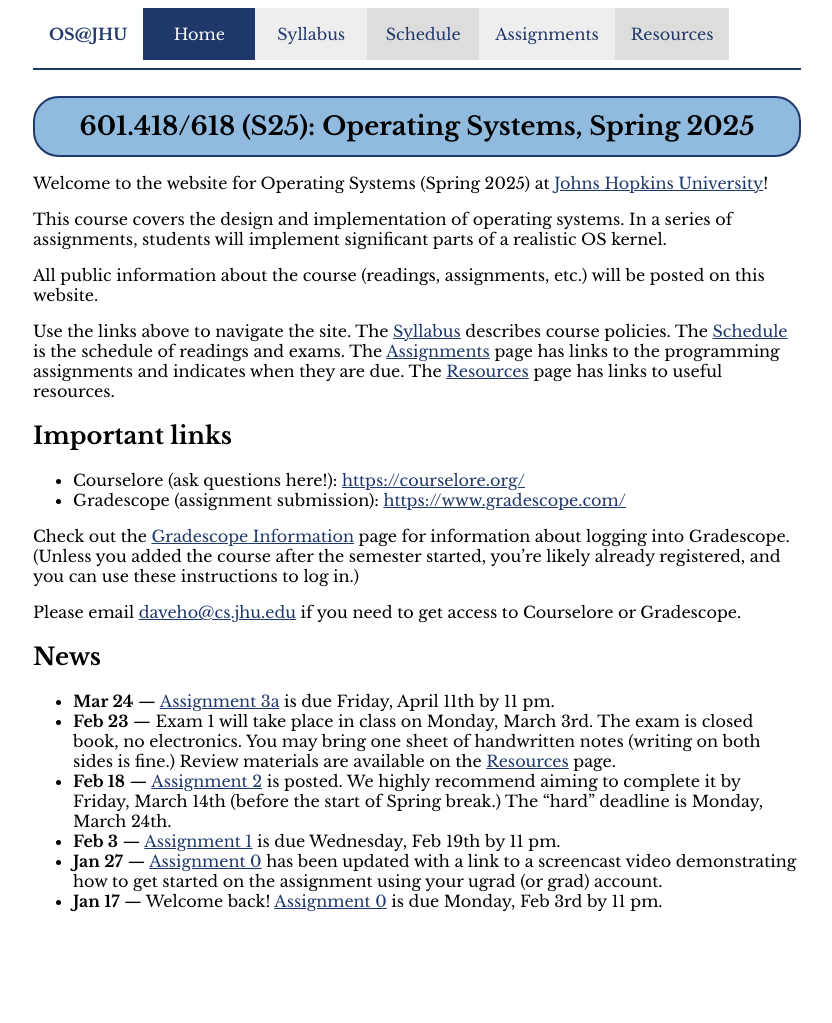
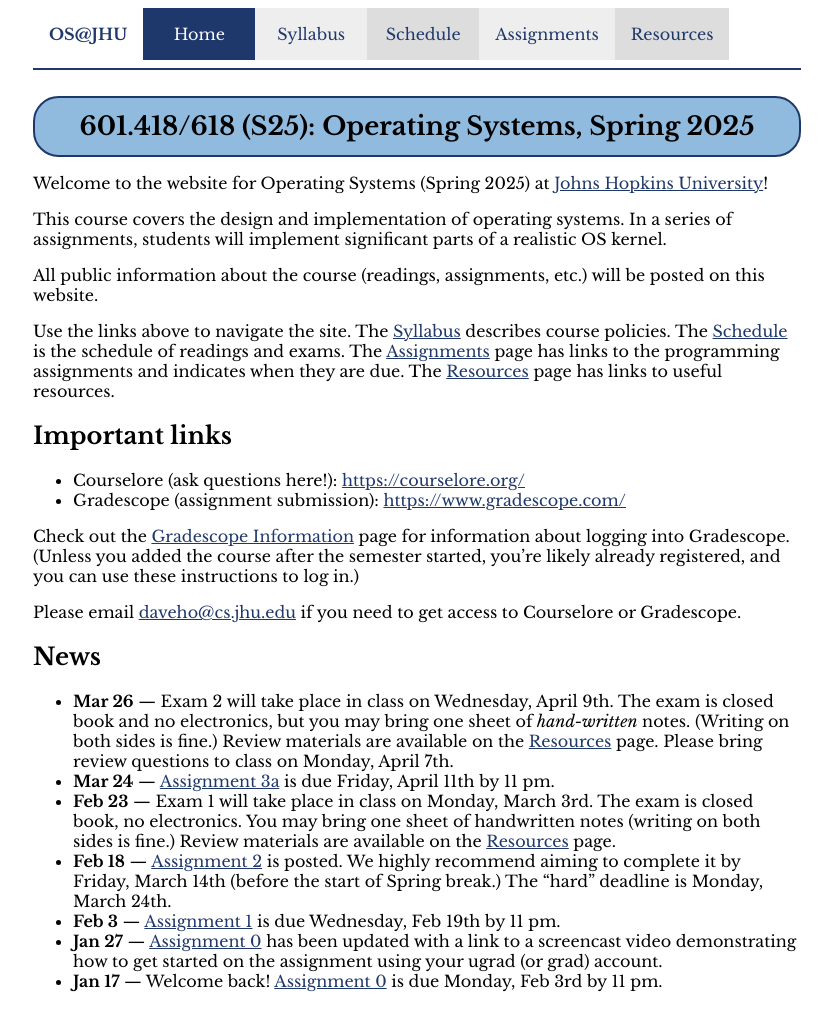
Before and after one commit to jhuopsys/spring2025, a Jekyll site: the page built from index.md, in a window 1280 px wide. Shown: the whole page, without its empty margins (223-1055 px from the left). Built offline with Jekyll 4.4.1, drawn with Linux system fonts in a browser that asks for light colours; before the commit the page ends 943 px from its top, so only the background shows below that.

Commit message:
exam 2 stuff

```diff
--- a/index.md
+++ b/index.md
@@ -35,6 +35,11 @@ Gradescope.
 
 ## News
 
+* **Mar 26** — Exam 2 will take place in class on Wednesday, April 9th.
+  The exam is closed book and no electronics, but you may bring one sheet
+  of *hand-written* notes. (Writing on both sides is fine.)
+  Review materials are available on the [Resources](resources.html) page.
+  Please bring review questions to class on Monday, April 7th.
 * **Mar 24** — [Assignment 3a](assign/assign03a.html) is due Friday,
   April 11th by 11 pm.
 * **Feb 23** — Exam 1 will take place in class on Monday, March 3rd.
```
Also changed, not shown: resources.md (+1 -0 lines), 1 other file.
